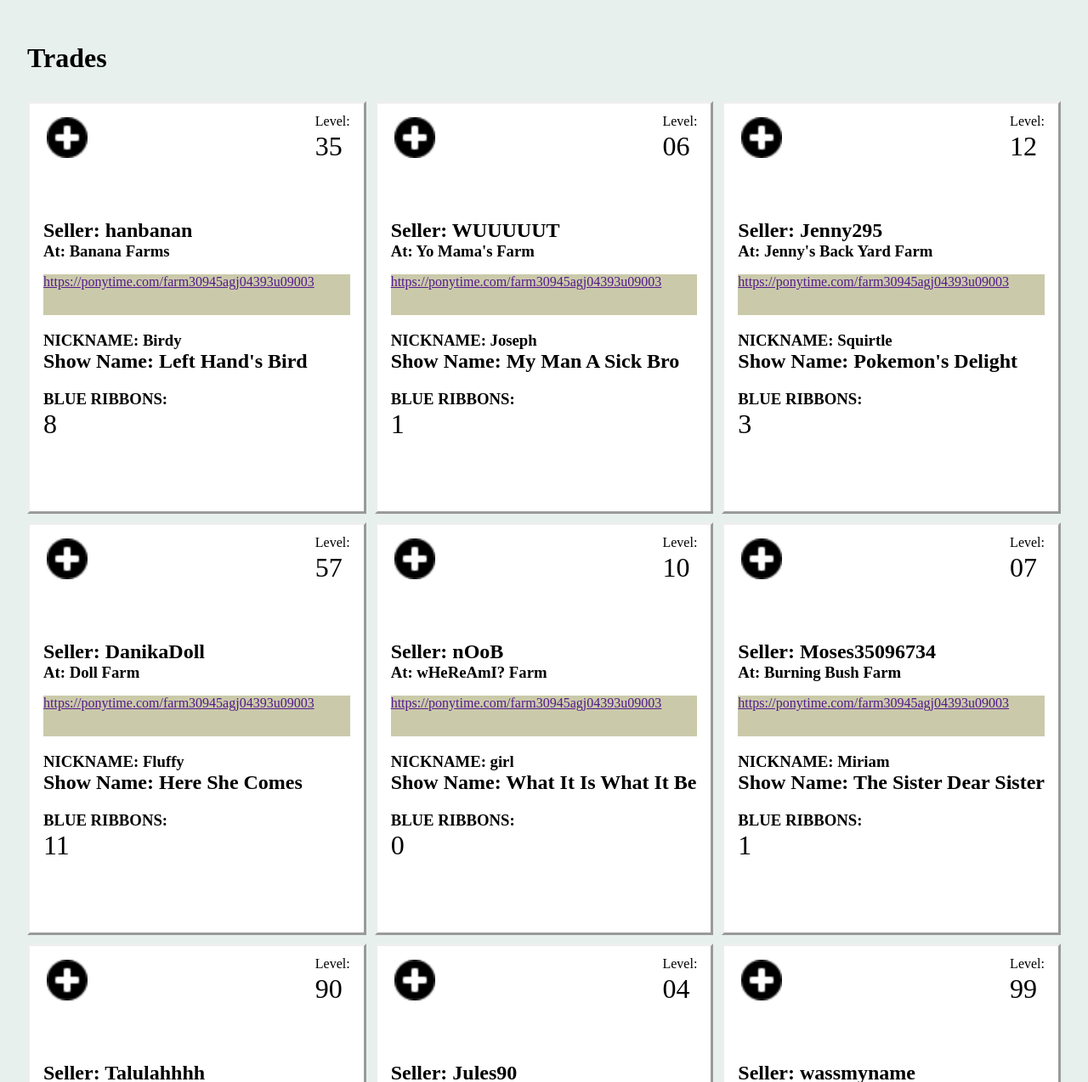
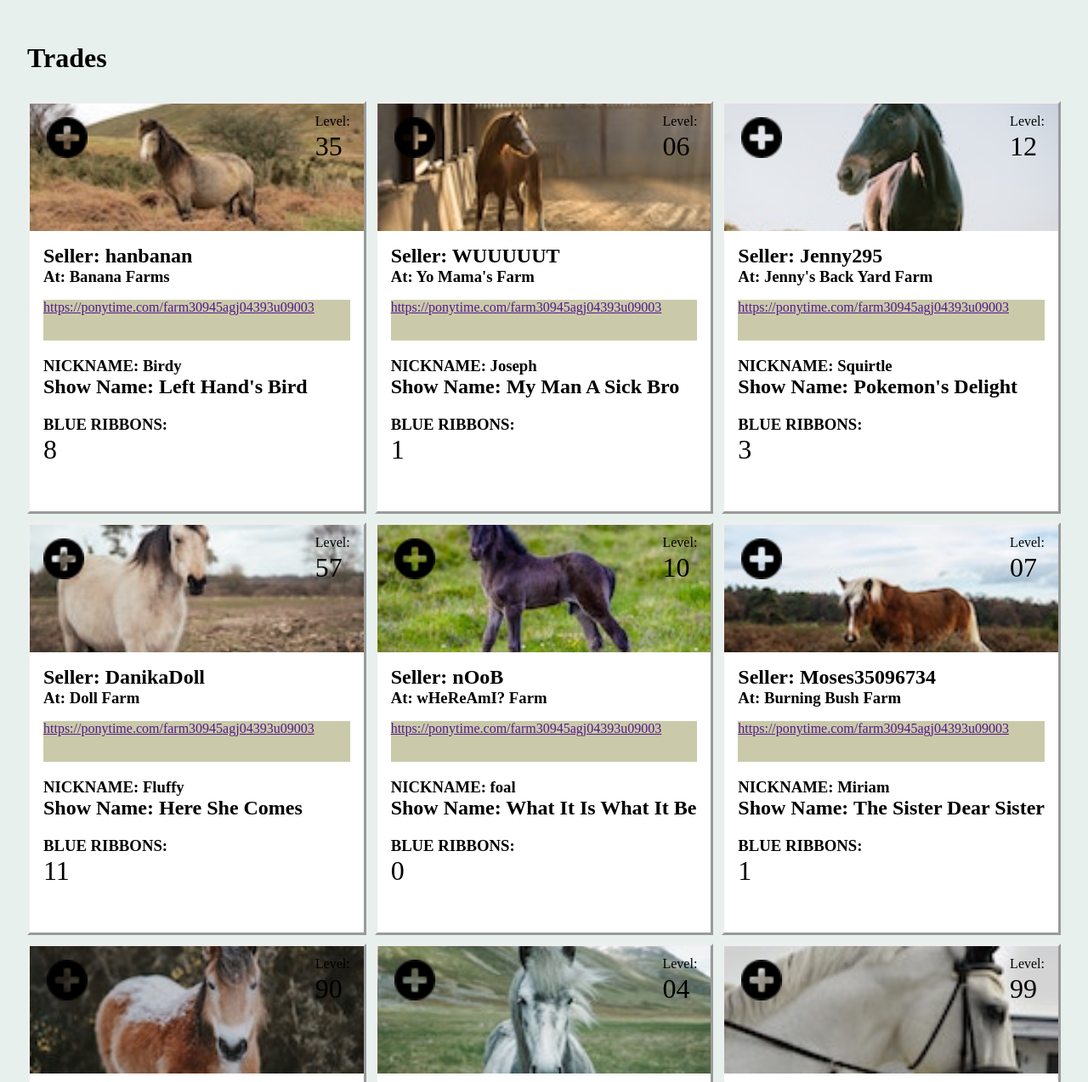
Before and after one commit to ashtonkbailey/akb-comp-challenge-2, a plain HTML site: page index.html in a window 1280 px wide. Shown: the part 213-1487 px from the top of the page at 85% size. Drawn offline with Linux system fonts and the light colour scheme.

Commit message:
Add article images

```diff
--- a/css/styles.css
+++ b/css/styles.css
@@ -35,6 +35,22 @@ li {
   display: inline;
 }
 
+.birdy {
+  background-image: url(../images/birdy.jpg);
+  background-size: cover;
+  background-position: center;
+  width: 100%;
+  height: 150px;
+}
+
+.bowie {
+  background-image: url(../images/bowie.jpg);
+  background-size: cover;
+  background-position: center;
+  width: 100%;
+  height: 150px;
+}
+
 .login {
   justify-self: end;
   grid-column: span 2;
@@ -52,8 +68,32 @@ li {
   margin-left: 1em;
 }
 
+.joseph {
+  background-image: url(../images/joseph.jpg);
+  background-size: cover;
+  background-position: center;
+  width: 100%;
+  height: 150px;
+}
+
 .level {
   margin: 10px 0 2px;
+}
+
+.miriam {
+  background-image: url(../images/miriam.jpg);
+  background-size: cover;
+  background-position: center;
+  width: 100%;
+  height: 150px;
+}
+
+.greg {
+  background-image: url(../images/greg.jpg);
+  background-size: cover;
+  background-position: center;
+  width: 100%;
+  height: 150px;
 }
 
 .level-container {
@@ -63,7 +103,6 @@ li {
 }
 
 .article-top {
-  height: 120px;
   position: relative;
 }
 
@@ -71,10 +110,26 @@ li {
   margin: 1em;
 }
 
+.fluffy {
+  background-image: url(../images/fluffy.jpg);
+  background-size: cover;
+  background-position: center;
+  width: 100%;
+  height: 150px;
+}
+
 .farm-link {
   background-color: #CACAAA;
   height: 3em;
   word-break: break-all;
+}
+
+.foal {
+  background-image: url(../images/foal.jpg);
+  background-size: cover;
+  background-position: center;
+  width: 100%;
+  height: 150px;
 }
 
 .numbers {
@@ -90,6 +145,22 @@ li {
   margin-top: 0;
 }
 
+.squirtle {
+  background-image: url(../images/squirtle.jpg);
+  background-size: cover;
+  background-position: center;
+  width: 100%;
+  height: 150px;
+}
+
 .ribbons {
   margin-bottom: 0;
 }
+
+.whimsy {
+  background-image: url(../images/whimsy.jpg);
+  background-size: cover;
+  background-position: center;
+  width: 100%;
+  height: 150px;
+}
--- a/index.html
+++ b/index.html
@@ -26,8 +26,8 @@
   <main>
     <h1>Trades</h1>
     <article>
-      <div class="article-top">
-        <img src="" backgound>
+      <div class="article-top birdy">
+        <img src="" class="background-img">
         <img src="images/plus-sign.png" alt="Buy this pony" class="buy-icon">
         <div class="level-container">
           <p class="level">Level:</p>
@@ -47,8 +47,8 @@
       </div>
     </article>
     <article>
-      <div class="article-top">
-        <img src="" backgound>
+      <div class="article-top joseph">
+        <img src="" class="background-img">
         <img src="images/plus-sign.png" alt="Buy this pony" class="buy-icon">
         <div class="level-container">
           <p class="level">Level:</p>
@@ -68,8 +68,8 @@
       </div>
     </article>
     <article>
-      <div class="article-top">
-        <img src="" backgound>
+      <div class="article-top squirtle">
+        <img src="" class="background-img">
         <img src="images/plus-sign.png" alt="Buy this pony" class="buy-icon">
         <div class="level-container">
           <p class="level">Level:</p>
@@ -89,8 +89,7 @@
       </div>
     </article>
     <article>
-      <div class="article-top">
-        <img src="" backgound>
+      <div class="article-top fluffy">
         <img src="images/plus-sign.png" alt="Buy this pony" class="buy-icon">
         <div class="level-container">
           <p class="level">Level:</p>
@@ -110,8 +109,8 @@
       </div>
     </article>
     <article>
-      <div class="article-top">
-        <img src="" backgound>
+      <div class="article-top foal">
+        <img src="" class="background-img">
         <img src="images/plus-sign.png" alt="Buy this pony" class="buy-icon">
         <div class="level-container">
           <p class="level">Level:</p>
@@ -124,15 +123,15 @@
         <p class="farm-link">
           <a href="">https://ponytime.com/farm30945agj04393u09003</a>
         </p>
-        <h3 class="nickname">NICKNAME: girl</h3>
+        <h3 class="nickname">NICKNAME: foal</h3>
         <h2 class="show-name">Show Name: What It Is What It Be</h2>
         <h3 class="ribbons">BLUE RIBBONS:</h3>
         <p class="numbers">0</p>
       </div>
     </article>
     <article>
-      <div class="article-top">
-        <img src="" backgound>
+      <div class="article-top miriam">
+        <img src="" class="background-img">
         <img src="images/plus-sign.png" alt="Buy this pony" class="buy-icon">
         <div class="level-container">
           <p class="level">Level:</p>
@@ -152,8 +151,8 @@
       </div>
     </article>
     <article>
-      <div class="article-top">
-        <img src="" backgound>
+      <div class="article-top whimsy">
+        <img src="" class="background-img">
         <img src="images/plus-sign.png" alt="Buy this pony" class="buy-icon">
         <div class="level-container">
           <p class="level">Level:</p>
@@ -173,8 +172,8 @@
       </div>
     </article>
     <article>
-      <div class="article-top">
-        <img src="" backgound>
+      <div class="article-top bowie">
+        <img src="" class="background-img">
         <img src="images/plus-sign.png" alt="Buy this pony" class="buy-icon">
         <div class="level-container">
           <p class="level">Level:</p>
@@ -194,8 +193,8 @@
       </div>
     </article>
     <article>
-      <div class="article-top">
-        <img src="" backgound>
+      <div class="article-top greg">
+        <img src="" class="background-img">
         <img src="images/plus-sign.png" alt="Buy this pony" class="buy-icon">
         <div class="level-container">
           <p class="level">Level:</p>
```
Also changed, not shown: images/birdy.jpg (added), images/bowie.jpg (added), images/fluffy.jpg (added), images/foal.jpg (added), images/greg.jpg (added), images/joseph.jpg (added), images/miriam.jpg (added), images/nerp.jpg (added), images/squirtle.jpg (added), images/whimsy.jpg (added), 1 other file.
